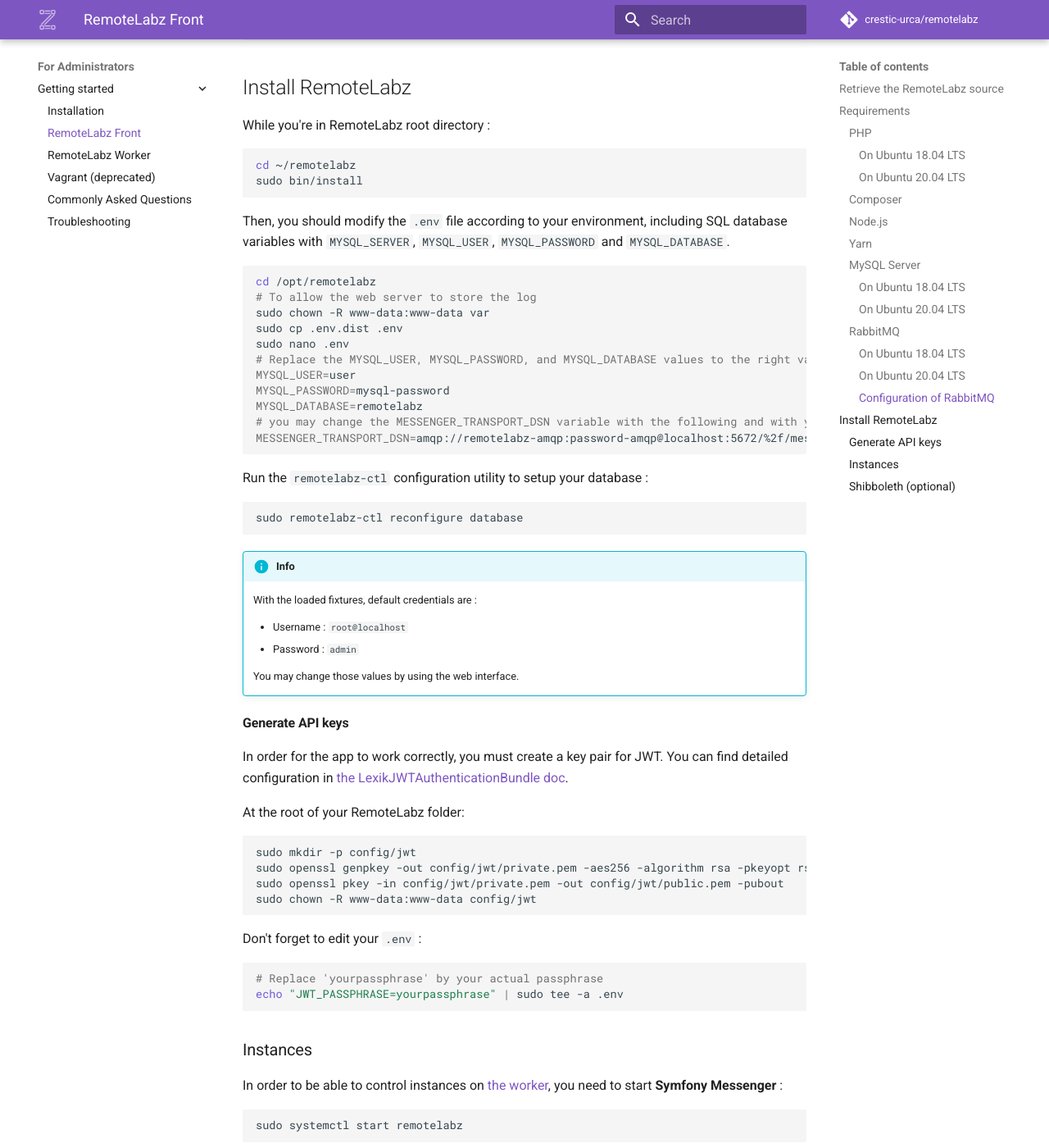
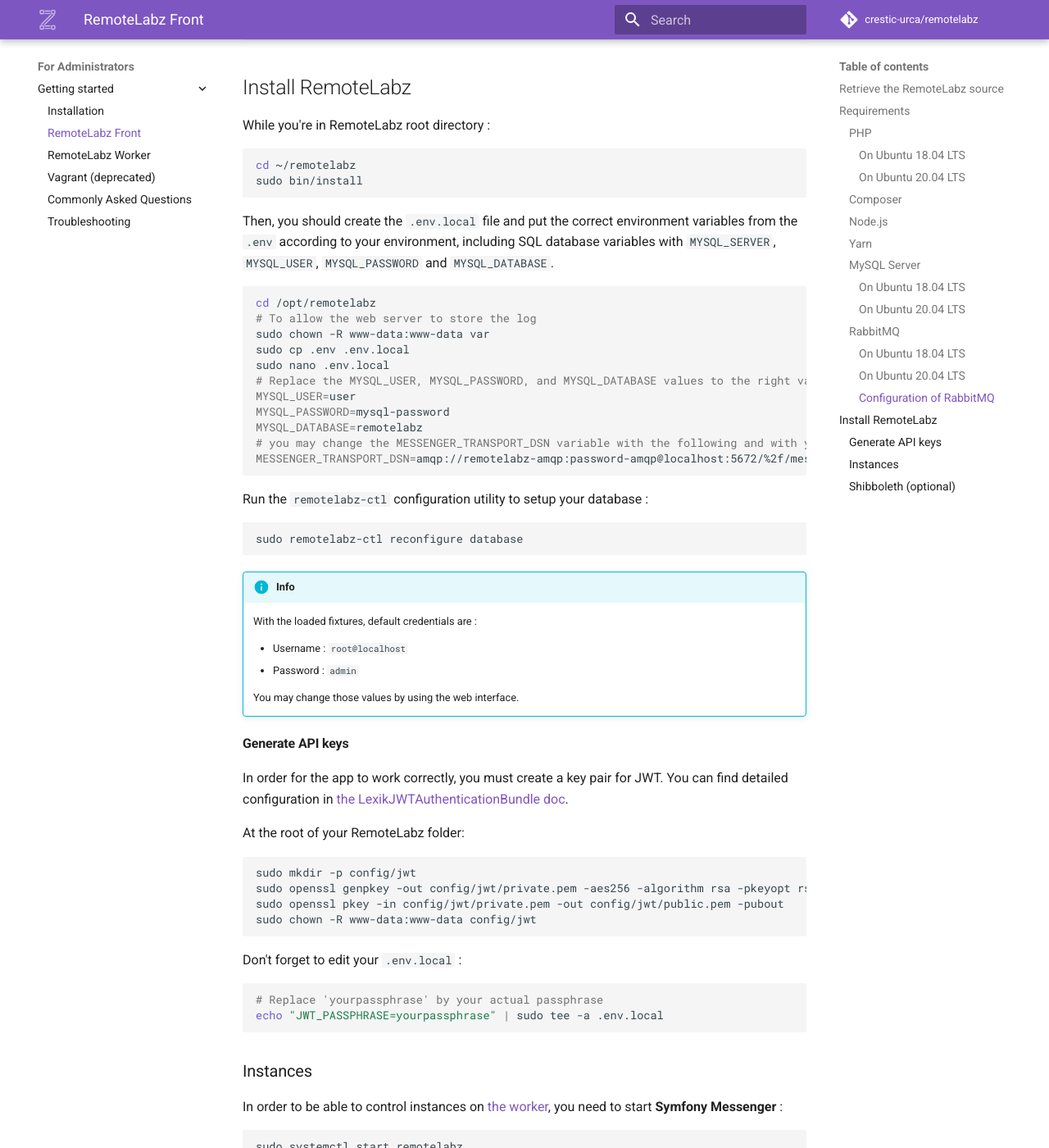
Before and after one commit to remotelabz/remotelabz-docs, an MkDocs documentation site: the page built from docs/administrators/getting-started/ubuntu-front.md, in a window 1280 px wide and 1400 px high, scrolled down 2743 px. Shown: the whole window at 82% size. Built offline with MkDocs 1.6.1 and Material for MkDocs 9.7.7, drawn with Linux system fonts in a browser that asks for light colours; comment, search, counter and statistics services are not loaded.

Commit message:
Editing .env.local instead of .env

````diff
--- a/docs/administrators/getting-started/ubuntu-front.md
+++ b/docs/administrators/getting-started/ubuntu-front.md
@@ -109,14 +109,14 @@ cd ~/remotelabz
 sudo bin/install
 ```
 
-Then, you should modify the `.env` file according to your environment, including SQL database variables with `MYSQL_SERVER`, `MYSQL_USER`, `MYSQL_PASSWORD` and `MYSQL_DATABASE`.
+Then, you should create the `.env.local` file and put the correct environment variables from the `.env` according to your environment, including SQL database variables with `MYSQL_SERVER`, `MYSQL_USER`, `MYSQL_PASSWORD` and `MYSQL_DATABASE`.
 
 ``` bash
 cd /opt/remotelabz
 # To allow the web server to store the log
 sudo chown -R www-data:www-data var
-sudo cp .env.dist .env
-sudo nano .env
+sudo cp .env .env.local
+sudo nano .env.local
 # Replace the MYSQL_USER, MYSQL_PASSWORD, and MYSQL_DATABASE values to the right value
 MYSQL_USER=user
 MYSQL_PASSWORD=mysql-password
@@ -152,11 +152,11 @@ sudo openssl pkey -in config/jwt/private.pem -out config/jwt/public.pem -pubout
 sudo chown -R www-data:www-data config/jwt
 ```
 
-Don't forget to edit your `.env` :
+Don't forget to edit your `.env.local` :
 
 ```bash
 # Replace 'yourpassphrase' by your actual passphrase
-echo "JWT_PASSPHRASE=yourpassphrase" | sudo tee -a .env
+echo "JWT_PASSPHRASE=yourpassphrase" | sudo tee -a .env.local
 ```
 
 ### Instances
@@ -193,6 +193,6 @@ Follow [this guide](https://www.switch.ch/aai/guides/sp/installation/?os=ubuntu#
 To enable Shibboleth site-wide, you need to change the value of `ENABLE_SHIBBOLETH` environment variable :
 
 ```bash
-# .env
+# .env.local
 ENABLE_SHIBBOLETH=1
 ```
````
